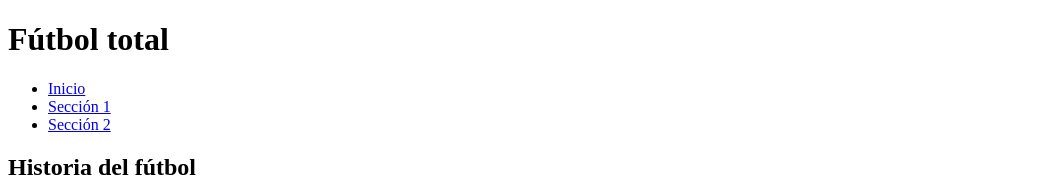
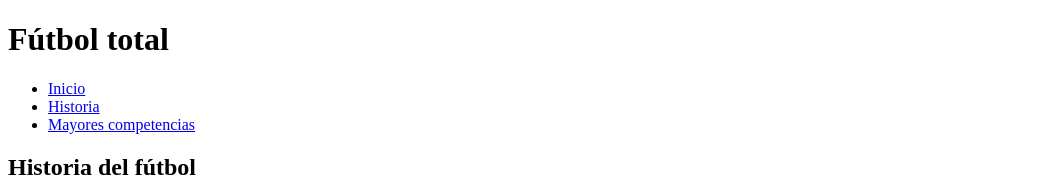
Before and after one commit to enzoscarso/actividad1-scarso, a plain HTML site: page index.html in a window 1280 px wide. Shown: the top 188 px of the page, without its empty margins (0-1045 px from the left). Drawn offline with Linux system fonts and the light colour scheme.

Commit message:
se agrego informacion

```diff
--- a/index.html
+++ b/index.html
@@ -11,8 +11,8 @@
         <nav>
             <ul>
                 <li><a href="index.html">Inicio</a></li>
-                <li><a href="seccion1.html">Sección 1</a></li>
-                <li><a href="seccion2.html">Sección 2</a></li>
+                <li><a href="seccion1.html">Historia</a></li>
+                <li><a href="seccion2.html">Mayores competencias</a></li>
             </ul>
         </nav>
     </header>
```
